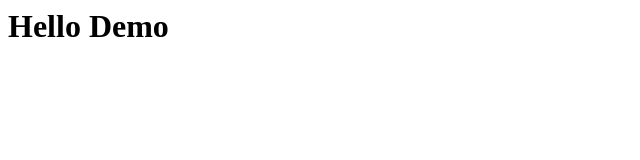
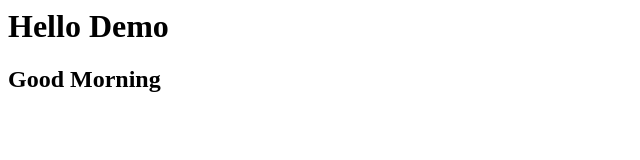
Before and after one commit to AnushkaFarkade/demo, a plain HTML site: page index.html in a window 1280 px wide. Shown: the whole page, without its empty margins (0-640 px from the left). Drawn offline with Linux system fonts and the light colour scheme.

Commit message:
second commit

```diff
--- a/index.html
+++ b/index.html
@@ -1 +1,2 @@
 <h1> Hello Demo</h1>
+<h2>Good Morning</h2>
```
